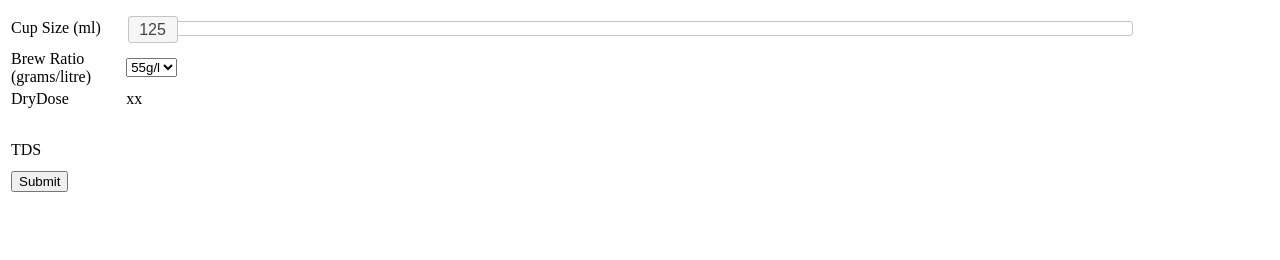
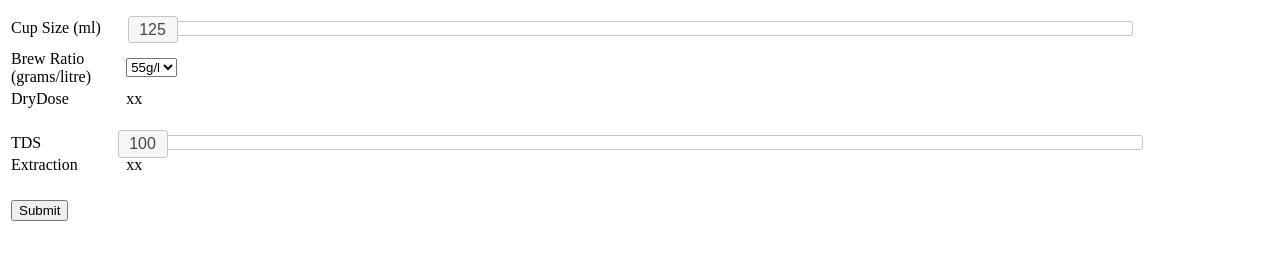
Before and after one commit to frankc60/node-coffee-brew-chart, a website: page index.htm in a window 1280 px wide. Drawn offline with nearby package versions, Linux system fonts and the light colour scheme; no server answers.

Commit message:
update to calcs- jquery

```diff
--- a/index.htm
+++ b/index.htm
@@ -6,7 +6,7 @@
 
 	<link rel="stylesheet" href="//code.jquery.com/ui/1.12.1/themes/base/jquery-ui.css">
 	<style>
-	#custom-handle {
+	#custom-handle,#custom-handle2{
 	    width: 3em;
 	    height: 1.6em;
 	    top: 50%;
@@ -25,6 +25,11 @@
 function calcDryDose(cupSize, brewRatio) {
 	$("#drydose").html(((cupSize / 1000) * brewRatio).toFixed(1));
 	return 1;
+}
+function calcExtraction(tds,drydose) {
+	$("#extraction").html((tds / drydose));
+
+
 }
 
 
@@ -46,6 +51,22 @@ function calcDryDose(cupSize, brewRatio) {
 		$("#brewRatio").change(function(){
 			calcDryDose($("#slider").slider("option","value"),$("#brewRatio option:selected").val());
 		});
+
+var handle2 = $( "#custom-handle2" );
+
+		$( "#slider2" ).slider({
+  			create: function() {
+    			handle2.text( $( this ).slider( "value" ) );
+  			},
+  			slide: function( event, ui ) {
+    			handle2.text( ui.value );
+    			calcExtraction(ui.value,$("#drydose").text());
+  			},
+  			min: 100,
+  			max: 265,
+        	orientation: "horizontal"
+		});
+
   	});
   </script>
 
@@ -73,8 +94,11 @@ function calcDryDose(cupSize, brewRatio) {
 
 <tr><td colspan="2">&nbsp;</td></tr>
 
-<tr><td>TDS</td><td><div id="slider"><div id="custom-handle" class="ui-slider-handle"></td></tr>
+<tr><td>TDS</td><td><div id="slider2"><div id="custom-handle2" class="ui-slider-handle"></div></td></tr>
 
+<tr><td>Extraction</td><td><div id="extraction">xx</div></td></tr>
+
+<tr><td colspan="2">&nbsp;</td></tr>
 
          	<tr><td colspan="2"><input type = "submit" value = "Submit">
 </td></tr>
```
